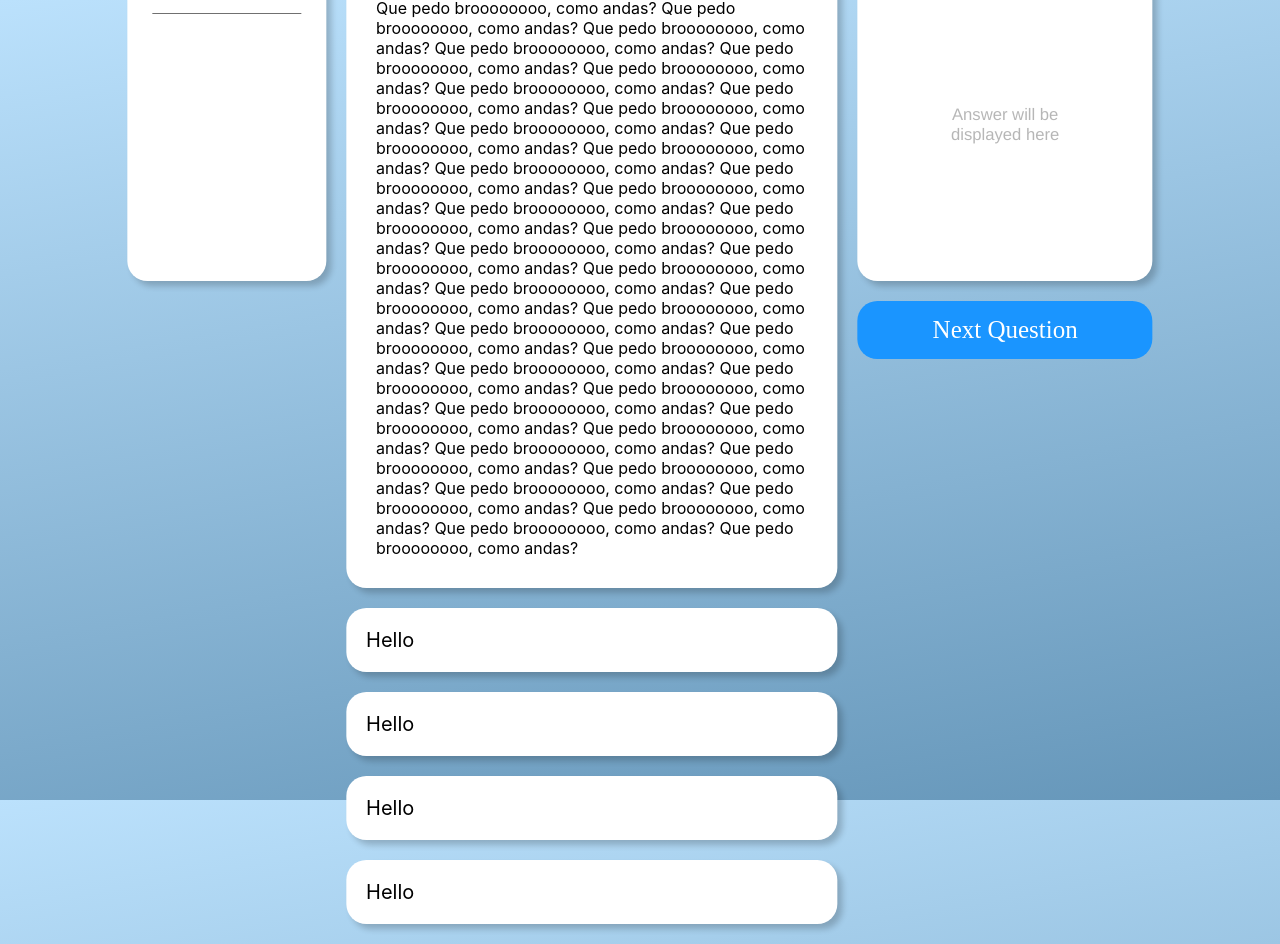
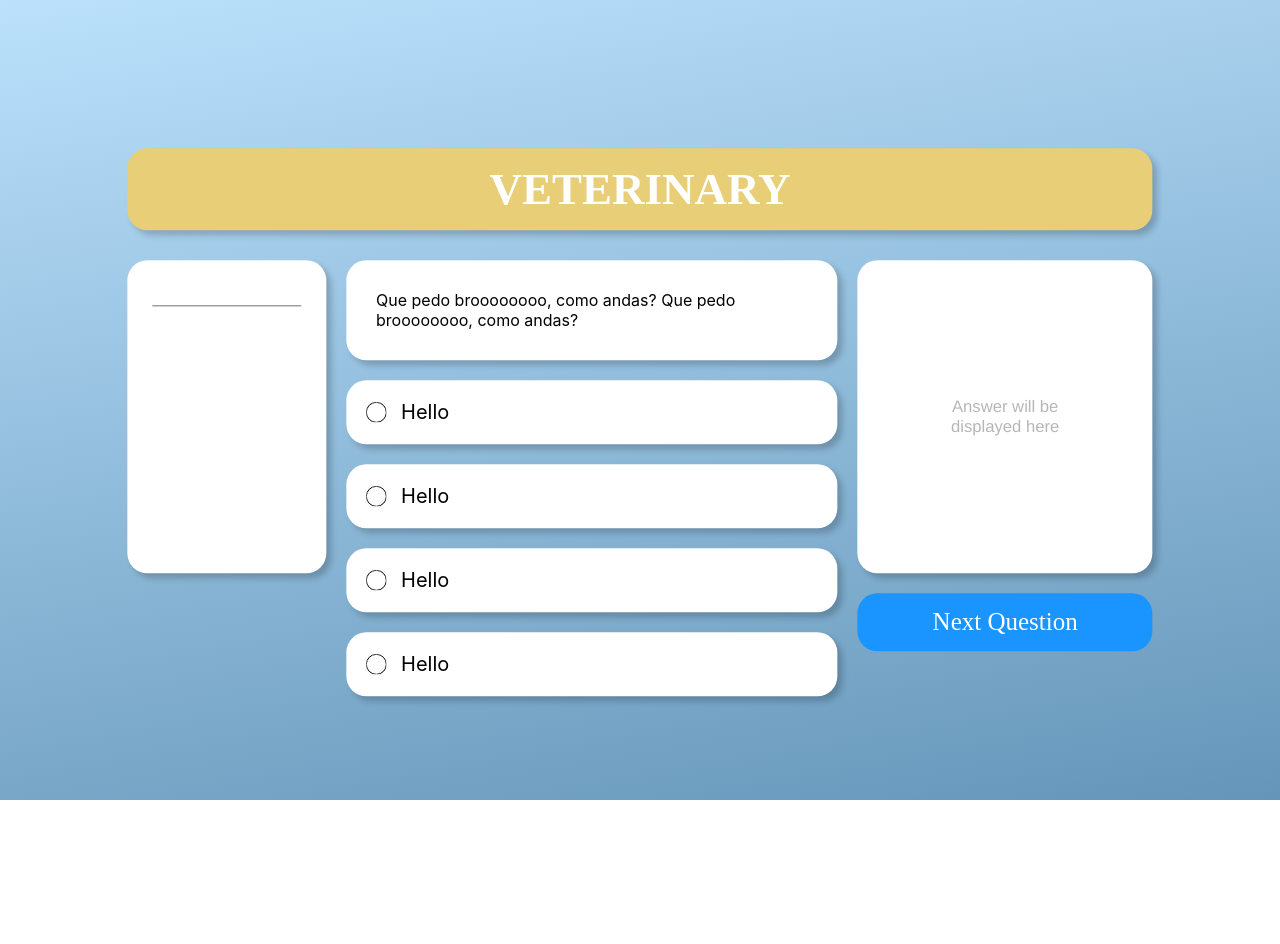
Before and after one commit to AlonsoBear/quizz-app-frontend, a React (Create React App) app: page /exercises in a window 1280 px wide. After the commit the page ends 800 px from the top, so only its background shows below. Built offline with nearby package versions, Linux system fonts and the light colour scheme; no server answers.

Commit message:
quiz in progress

```diff
--- a/src/basic/Option.js
+++ b/src/basic/Option.js
@@ -3,29 +3,49 @@ import { useState } from "react";
 
 const OptionContainer = styled.div`
     width: 100%;
-    height: fit-content;
     background-color: white;
     box-shadow: 5px 5px 6px rgba(0, 0, 0, 0.2);
     padding: 20px;
     border-radius: 20px;
     font-size: 20px;
-    margin-bottom: 20px;
+    transition: .3s background-color, color;
+    display: flex;
+    align-items: center;
 
     ${
         props => {
             if(props.isActive)
                 return props.isCorrect ?
-                    "background-color: green;" :
-                    "background-color: red;"
+                    "background-color: #B9F0B7; color: #32C008;" :
+                    "background-color: #EFB1B1; color: #C0131D;"
+        }
+    }
+
+    ${
+        props => {
+            if(!props.isActive)
+                return "&:hover { background-color: #E5E5E5; cursor: pointer;}"
         }
     }
 `
 
-export const Option = ({ children, isCorrect, isActive }) => {
+const CircleContainer = styled.div`
+    margin-right: 15px;
+    display: flex;
+    justify-content: center;
+    align-items: center;
+`
+
+export const Option = ({ children, isCorrect, isActive, onClick}) => {
 
 
     return(<>
-        <OptionContainer isCorrect={isCorrect} isActive={isActive}>
+        <OptionContainer isCorrect={isCorrect} isActive={isActive} onClick={onClick}>
+            <CircleContainer>
+                <svg height="20" width="20">
+                    <circle cx="10" cy="10" r="10" stroke="black" stroke-width="1" fill="transparent" />
+                </svg>
+            </CircleContainer>
             {children}
         </OptionContainer>
     </>
--- a/src/components/Categories.js
+++ b/src/components/Categories.js
@@ -53,7 +53,6 @@ export const Categories = ({ categories, setChosenCategories }) => {
     }
 
     const handleSubmitCategories = () => {
-        console.log(chosenCategories)
         setChosenCategories(chosenCategories)
     }
 
--- a/src/components/Exercise.js
+++ b/src/components/Exercise.js
@@ -4,6 +4,8 @@ import { ProfileStats,
          Answer,
          Option } from "../basic";
 import { Question } from "./Question";
+import { useState, useEffect } from "react";
+import axios from "axios";
 
 const BlockContainer = styled.div`
     position: absolute;
@@ -20,16 +22,32 @@ const ContentContainer = styled.div`
     gap: 20px
 `
 
-export const Exercise = () => {
+export const Exercise = ({ topicId, categories }) => {
+    const [isAnswered, setIsAnswered] = useState(false)
+    const [questions, setQuestions] = useState([])
 
+    useEffect(() => {
+        const response = axios({
+            method: 'get',
+            url: "http://localhost:5000/exercises",
+            responseType: "json",
+            params: {
+                topic: topicId,
+                categories: categories
+            }
+        }).then(response => {
+            setQuestions(response.data.data)
+        })
+    }, [])
 
     return(<>
         <BlockContainer>
+            {questions.length > 0 ? console.log(questions[0]._id) : null}
             <BlockHeader>VETERINARY</BlockHeader>
             <ContentContainer>
                 <ProfileStats/>
-                <Question/>
-                <Answer isAnswered={false} description="this is my test description" reference="google"/>
+                <Question setAnswer={setIsAnswered} isAnswered={isAnswered}/>
+                <Answer isAnswered={isAnswered} description="this is my test description" reference="google"/>
             </ContentContainer>
         </BlockContainer>
     </>)
--- a/src/components/Question.js
+++ b/src/components/Question.js
@@ -1,9 +1,13 @@
 import styled from "styled-components";
 import { Option } from "../basic";
+import { useState } from "react";
 
 const BlockContainer = styled.div`
     width: 50%;
-    height: auto;
+    height: 24.479vw;
+    display: flex;
+    flex-direction: column;
+    gap: 20px;
 `
 
 const QuestionContainer = styled.div`
@@ -12,61 +16,25 @@ const QuestionContainer = styled.div`
     box-shadow: 5px 5px 6px rgba(0, 0, 0, 0.2);
     padding: 30px;
     border-radius: 20px;
-    margin-bottom: 20px;
+    flex-grow: 1;
 `
 
-export const Question = ({ question }) => {
+export const Question = ({ question, setAnswer, isAnswered }) => {
 
+    const handleAnswer = () => {
+        setAnswer(true)
+    }
 
     return(<>
         <BlockContainer>
             <QuestionContainer>
                 Que pedo broooooooo, como andas?
                 Que pedo broooooooo, como andas?
-                Que pedo broooooooo, como andas?
-                Que pedo broooooooo, como andas?
-                Que pedo broooooooo, como andas?
-                Que pedo broooooooo, como andas?
-                Que pedo broooooooo, como andas?
-                Que pedo broooooooo, como andas?
-                Que pedo broooooooo, como andas?
-                Que pedo broooooooo, como andas?
-                Que pedo broooooooo, como andas?
-                Que pedo broooooooo, como andas?
-                Que pedo broooooooo, como andas?
-                Que pedo broooooooo, como andas?
-                Que pedo broooooooo, como andas?
-                Que pedo broooooooo, como andas?
-                Que pedo broooooooo, como andas?
-                Que pedo broooooooo, como andas?
-                Que pedo broooooooo, como andas?
-                Que pedo broooooooo, como andas?
-                Que pedo broooooooo, como andas?
-                Que pedo broooooooo, como andas?
-                Que pedo broooooooo, como andas?
-                Que pedo broooooooo, como andas?
-                Que pedo broooooooo, como andas?
-                Que pedo broooooooo, como andas?
-                Que pedo broooooooo, como andas?
-                Que pedo broooooooo, como andas?
-                Que pedo broooooooo, como andas?
-                Que pedo broooooooo, como andas?
-                Que pedo broooooooo, como andas?
-                Que pedo broooooooo, como andas?
-                Que pedo broooooooo, como andas?
-                Que pedo broooooooo, como andas?
-                Que pedo broooooooo, como andas?
-                Que pedo broooooooo, como andas?
-                Que pedo broooooooo, como andas?
-                Que pedo broooooooo, como andas?
-                Que pedo broooooooo, como andas?
-                Que pedo broooooooo, como andas?
-                Que pedo broooooooo, como andas?
             </QuestionContainer>
-            <Option isCorrect={true} isActive={false}>Hello</Option>
-            <Option isCorrect={true} isActive={false}>Hello</Option>
-            <Option isCorrect={true} isActive={false}>Hello</Option>
-            <Option isCorrect={true} isActive={false}>Hello</Option>
+            <Option isCorrect={true} isActive={isAnswered} onClick={handleAnswer}>Hello</Option>
+            <Option isCorrect={false} isActive={isAnswered} onClick={handleAnswer}>Hello</Option>
+            <Option isCorrect={false} isActive={isAnswered} onClick={handleAnswer}>Hello</Option>
+            <Option isCorrect={false} isActive={isAnswered} onClick={handleAnswer}>Hello</Option>
         </BlockContainer>
     </>)
 }
--- a/src/components/Quiz.js
+++ b/src/components/Quiz.js
@@ -1,6 +1,6 @@
 import { useState, useEffect } from "react";
 import styled from "styled-components";
-import { Categories, WelcomeWindow } from "./";
+import { Categories, Exercise } from "./";
 import axios from "axios";
 
 const QuizContainer = styled.div`
@@ -9,6 +9,7 @@ const QuizContainer = styled.div`
 export const Quiz = ({ children, onClick }) => {
     const [chosenCategories, setChosenCategories] = useState([])
     const [categories, setCategories] = useState([])
+    const [topic, setTopic] = useState(undefined)
 
     useEffect(() => {
         const response = axios({
@@ -16,17 +17,19 @@ export const Quiz = ({ children, onClick }) => {
             url: "http://localhost:5000/exercises/topics",
             responseType: "json"
         }).then(response => {
+            const topic = response.data.data[0]
+            setTopic(topic._id)
             setCategories(response.data.data[0].categories)
         })
     }, [])
 
-    useEffect(() => {
-        console.log(chosenCategories)
-    }, [chosenCategories])
+    // useEffect(() => {
+    //     console.log(chosenCategories)
+    // }, [chosenCategories])
 
     return(<>
         { chosenCategories.length > 0 ?
-            <WelcomeWindow/> :
+            <Exercise topicId={topic} categories={chosenCategories}/> :
             <Categories
                 categories={categories}
                 setChosenCategories={setChosenCategories}
```
